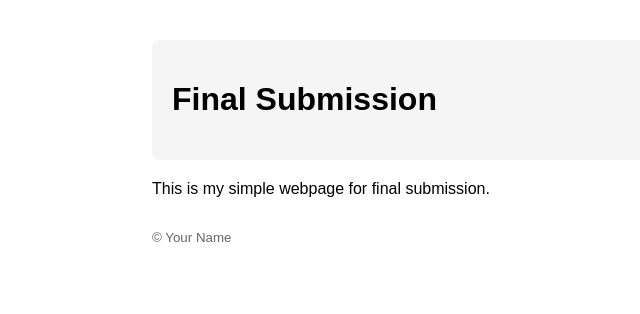
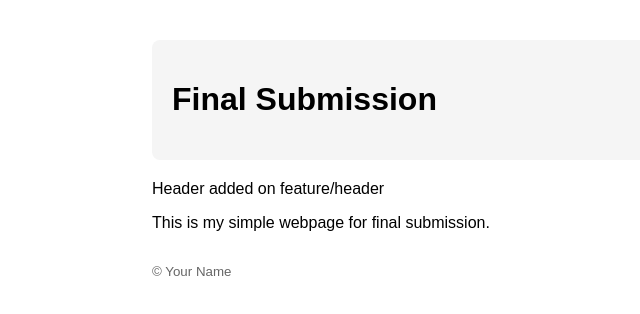
Before and after one commit to IshitAtwal/cricket-, a plain HTML site: page index.html in a window 1280 px wide. Shown: the whole page, without its empty margins (88-728 px from the left). Drawn offline with Linux system fonts and the light colour scheme.

Commit message:
feat: add subtitle in header (feature/header)

```diff
--- a/index.html
+++ b/index.html
@@ -7,6 +7,7 @@
 </head>
 <body>
   <header><h1>Final Submission</h1></header>
+<p class='subtitle'>Header added on feature/header</p>
   <main>
     <p>This is my simple webpage for final submission.</p>
   </main>
```
